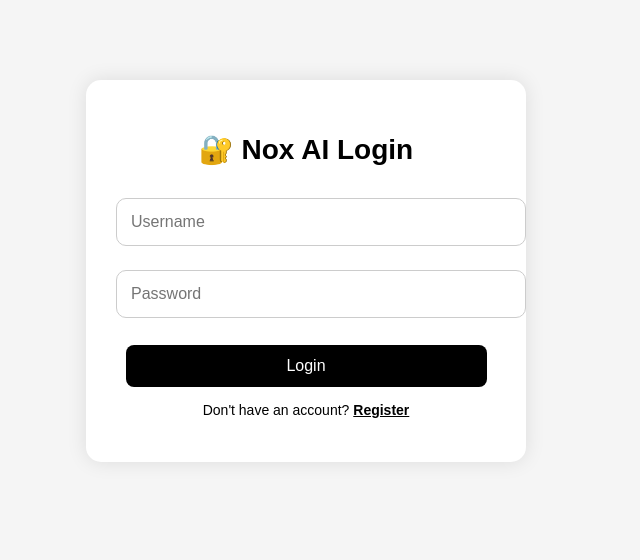
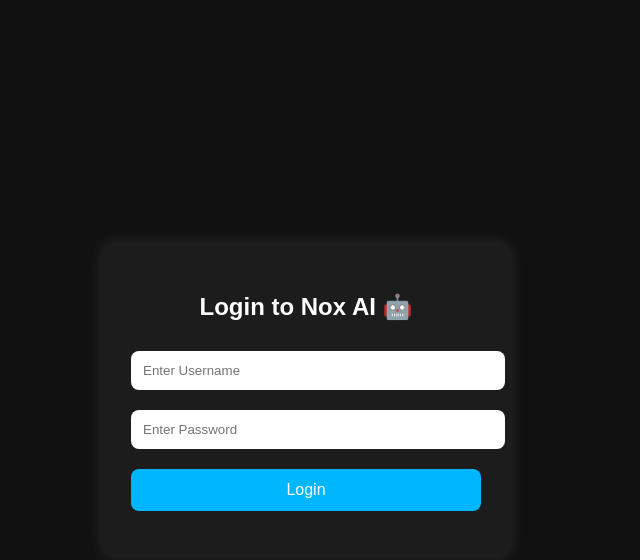
Before and after one commit to XReyan11/nox-ai, a website: page public/login.html in a window 1280 px wide. Shown: the whole page, without its empty margins (334-974 px from the left). Drawn offline with Linux system fonts and the light colour scheme.

Commit message:
Update login.html

```diff
--- a/public/login.html
+++ b/public/login.html
@@ -3,79 +3,67 @@
 <head>
     <meta charset="UTF-8">
     <meta name="viewport" content="width=device-width, initial-scale=1.0">
-    <title>Nox AI – Login</title>
+    <title>Nox AI Login</title>
     <link rel="stylesheet" href="style.css">
+
     <style>
         body {
-            background: #f5f5f5;
-            font-family: Arial, sans-serif;
+            background: #111;
+            color: white;
+            display: flex;
+            justify-content: center;
+            align-items: center;
+            height: 100vh;
+            font-family: Arial;
         }
 
-        .login-container {
+        .login-box {
+            background: #1c1c1c;
+            padding: 30px;
+            border-radius: 12px;
             width: 90%;
-            max-width: 380px;
-            margin: 80px auto;
-            background: #ffffff;
-            padding: 30px;
-            border-radius: 15px;
-            box-shadow: 0 0 20px rgba(0,0,0,0.1);
+            max-width: 350px;
             text-align: center;
+            box-shadow: 0px 0px 15px rgba(255,255,255,0.1);
         }
 
-        .login-container h2 {
+        .login-box h2 {
             margin-bottom: 20px;
-            font-size: 28px;
-            font-weight: bold;
         }
 
-        .login-container input {
+        input {
             width: 100%;
-            padding: 14px;
-            margin: 12px 0;
-            border-radius: 10px;
-            border: 1px solid #ccc;
-            font-size: 16px;
+            padding: 12px;
+            margin: 10px 0;
+            border: none;
+            border-radius: 8px;
+            outline: none;
         }
 
-        .login-btn {
+        button {
             width: 100%;
-            padding: 14px;
-            background: black;
+            padding: 12px;
+            background: #00b7ff;
+            border: none;
+            border-radius: 8px;
             color: white;
-            border: none;
-            border-radius: 10px;
-            margin-top: 15px;
-            font-size: 18px;
-        }
-
-        .login-btn:hover {
-            opacity: 0.9;
-        }
-
-        .small-text {
-            margin-top: 15px;
-            font-size: 14px;
-        }
-
-        a {
-            color: black;
-            font-weight: bold;
+            font-size: 16px;
+            margin-top: 10px;
         }
     </style>
 </head>
+
 <body>
 
-    <div class="login-container">
-        <h2>🔐 Nox AI Login</h2>
+    <div class="login-box">
+        <h2>Login to Nox AI 🤖</h2>
 
-        <input type="text" id="username" placeholder="Username">
-        <input type="password" id="password" placeholder="Password">
+        <input id="username" type="text" placeholder="Enter Username">
+        <input id="password" type="password" placeholder="Enter Password">
 
-        <button class="login-btn" onclick="login()">Login</button>
+        <button onclick="login()">Login</button>
 
-        <p class="small-text">
-            Don't have an account? <a href="#">Register</a>
-        </p>
+        <p id="msg" style="margin-top:10px; color:red;"></p>
     </div>
 
 <script>
@@ -84,10 +72,9 @@
         const pass = document.getElementById("password").value;
 
         if (user === "admin" && pass === "1234") {
-                alert("Login Successful!");
             window.location.href = "index.html";
         } else {
-                alert("Wrong username or password!");
+            document.getElementById("msg").innerText = "Wrong username or password ❌";
         }
     }
 </script>
```
Lines whose indentation alone changed are shown as unchanged.
